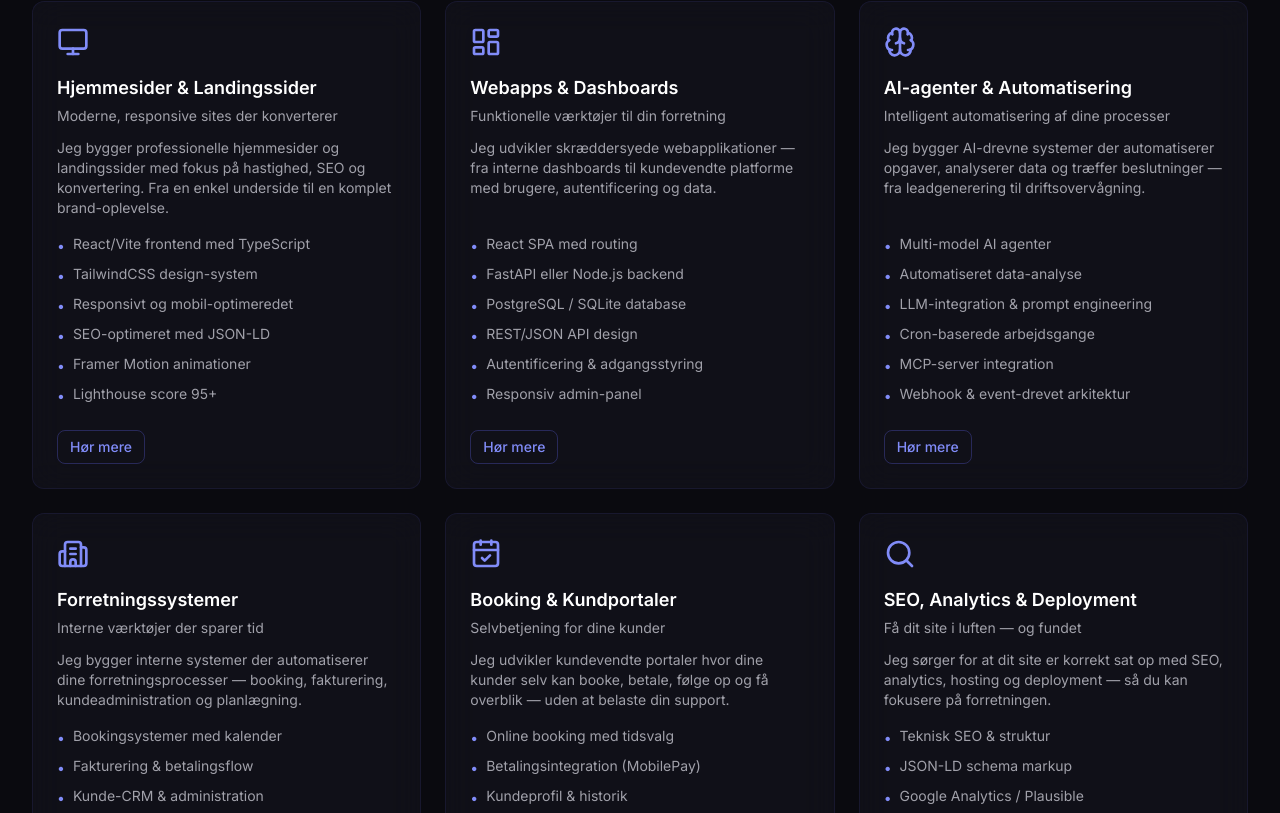
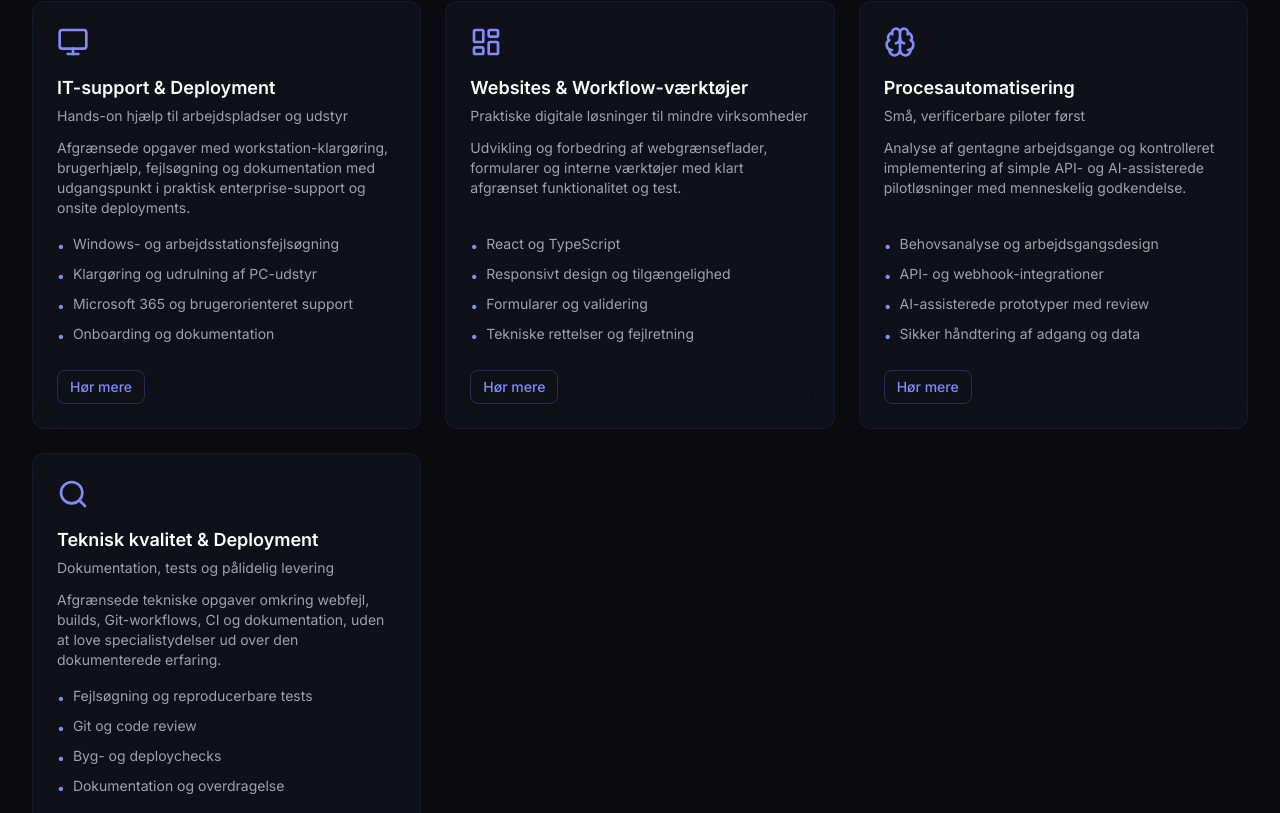
Before and after one commit to JonasAbde/JonasAbde, a React (Vite) app: page /services in a window 1280 px wide. Shown: the part 327-1140 px from the top of the page. Built offline with nearby package versions, Linux system fonts and the light colour scheme.

Commit message:
fix(portfolio): remove misleading contact and legacy project claims

```diff
--- a/src/data/services.ts
+++ b/src/data/services.ts
@@ -9,92 +9,54 @@ export interface Service {
 
 export const services: Service[] = [
   {
-    id: 'websites',
-    title: 'Hjemmesider & Landingssider',
-    subtitle: 'Moderne, responsive sites der konverterer',
-    description: 'Jeg bygger professionelle hjemmesider og landingssider med fokus på hastighed, SEO og konvertering. Fra en enkel underside til en komplet brand-oplevelse.',
+    id: 'it-support',
+    title: 'IT-support & Deployment',
+    subtitle: 'Hands-on hjælp til arbejdspladser og udstyr',
+    description: 'Afgrænsede opgaver med workstation-klargøring, brugerhjælp, fejlsøgning og dokumentation med udgangspunkt i praktisk enterprise-support og onsite deployments.',
     details: [
-      'React/Vite frontend med TypeScript',
-      'TailwindCSS design-system',
-      'Responsivt og mobil-optimeredet',
-      'SEO-optimeret med JSON-LD',
-      'Framer Motion animationer',
-      'Lighthouse score 95+'
+      'Windows- og arbejdsstationsfejlsøgning',
+      'Klargøring og udrulning af PC-udstyr',
+      'Microsoft 365 og brugerorienteret support',
+      'Onboarding og dokumentation',
     ],
     iconName: 'Monitor',
   },
   {
-    id: 'webapps',
-    title: 'Webapps & Dashboards',
-    subtitle: 'Funktionelle værktøjer til din forretning',
-    description: 'Jeg udvikler skræddersyede webapplikationer — fra interne dashboards til kundevendte platforme med brugere, autentificering og data.',
+    id: 'websites',
+    title: 'Websites & Workflow-værktøjer',
+    subtitle: 'Praktiske digitale løsninger til mindre virksomheder',
+    description: 'Udvikling og forbedring af webgrænseflader, formularer og interne værktøjer med klart afgrænset funktionalitet og test.',
     details: [
-      'React SPA med routing',
-      'FastAPI eller Node.js backend',
-      'PostgreSQL / SQLite database',
-      'REST/JSON API design',
-      'Autentificering & adgangsstyring',
-      'Responsiv admin-panel'
+      'React og TypeScript',
+      'Responsivt design og tilgængelighed',
+      'Formularer og validering',
+      'Tekniske rettelser og fejlretning',
     ],
     iconName: 'LayoutDashboard',
   },
   {
-    id: 'ai-automation',
-    title: 'AI-agenter & Automatisering',
-    subtitle: 'Intelligent automatisering af dine processer',
-    description: 'Jeg bygger AI-drevne systemer der automatiserer opgaver, analyserer data og træffer beslutninger — fra leadgenerering til driftsovervågning.',
+    id: 'automation',
+    title: 'Procesautomatisering',
+    subtitle: 'Små, verificerbare piloter først',
+    description: 'Analyse af gentagne arbejdsgange og kontrolleret implementering af simple API- og AI-assisterede pilotløsninger med menneskelig godkendelse.',
     details: [
-      'Multi-model AI agenter',
-      'Automatiseret data-analyse',
-      'LLM-integration & prompt engineering',
-      'Cron-baserede arbejdsgange',
-      'MCP-server integration',
-      'Webhook & event-drevet arkitektur'
+      'Behovsanalyse og arbejdsgangsdesign',
+      'API- og webhook-integrationer',
+      'AI-assisterede prototyper med review',
+      'Sikker håndtering af adgang og data',
     ],
     iconName: 'Brain',
   },
   {
-    id: 'business-systemer',
-    title: 'Forretningssystemer',
-    subtitle: 'Interne værktøjer der sparer tid',
-    description: 'Jeg bygger interne systemer der automatiserer dine forretningsprocesser — booking, fakturering, kundeadministration og planlægning.',
+    id: 'quality',
+    title: 'Teknisk kvalitet & Deployment',
+    subtitle: 'Dokumentation, tests og pålidelig levering',
+    description: 'Afgrænsede tekniske opgaver omkring webfejl, builds, Git-workflows, CI og dokumentation, uden at love specialistydelser ud over den dokumenterede erfaring.',
     details: [
-      'Bookingsystemer med kalender',
-      'Fakturering & betalingsflow',
-      'Kunde-CRM & administration',
-      'Medarbejderstyring & planlægning',
-      'Rapportering & dashboards',
-      'Integration med Google Workspace'
-    ],
-    iconName: 'Building2',
-  },
-  {
-    id: 'portaler',
-    title: 'Booking & Kundportaler',
-    subtitle: 'Selvbetjening for dine kunder',
-    description: 'Jeg udvikler kundevendte portaler hvor dine kunder selv kan booke, betale, følge op og få overblik — uden at belaste din support.',
-    details: [
-      'Online booking med tidsvalg',
-      'Betalingsintegration (MobilePay)',
-      'Kundeprofil & historik',
-      'Automatisk bekræftelse & påmindelser',
-      'Admin-panel til håndtering',
-      'Mobil-first design'
-    ],
-    iconName: 'CalendarCheck',
-  },
-  {
-    id: 'seo',
-    title: 'SEO, Analytics & Deployment',
-    subtitle: 'Få dit site i luften — og fundet',
-    description: 'Jeg sørger for at dit site er korrekt sat op med SEO, analytics, hosting og deployment — så du kan fokusere på forretningen.',
-    details: [
-      'Teknisk SEO & struktur',
-      'JSON-LD schema markup',
-      'Google Analytics / Plausible',
-      'VPS deployment med Docker',
-      'SSL, DNS & email opsætning',
-      'Performance-optimering'
+      'Fejlsøgning og reproducerbare tests',
+      'Git og code review',
+      'Byg- og deploychecks',
+      'Dokumentation og overdragelse',
     ],
     iconName: 'Search',
   },
```
